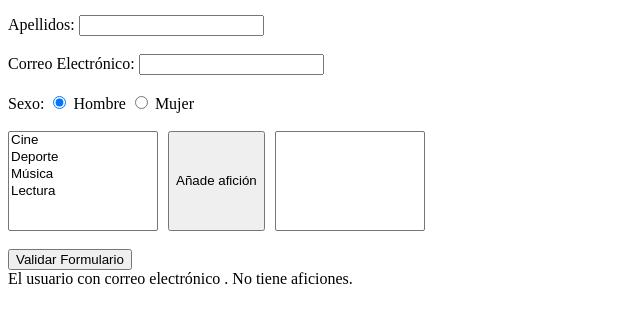
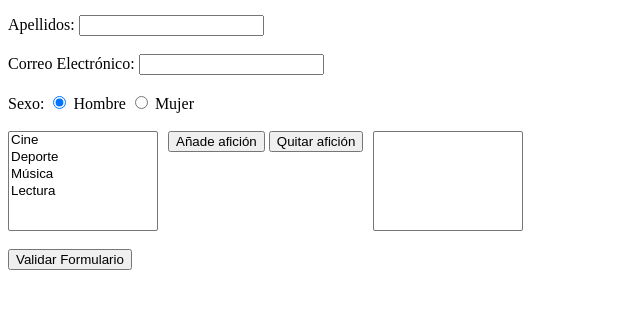
Before and after one commit to cvuser/Apuntes-TrabajoDWEC, a plain HTML site: page UT6/Ej1/index.html in a window 1280 px wide. Both pictures are taken after a click on the button "Validar Formulario". Shown: the part 104-426 px from the top of the page, without its empty margins (0-640 px from the left). Drawn offline with Linux system fonts and the light colour scheme.

Commit message:
Ej1 UT6 comprobado

```diff
--- a/UT6/Ej1/index.html
+++ b/UT6/Ej1/index.html
@@ -38,15 +38,16 @@
                 <option value="Música">Música</option>
                 <option value="Lectura">Lectura</option>
             </select>
-            <button type="button" onclick="añadirAficion()">Añade afición</button>
+            <div>
+                <button type="button" onclick="añadirAficion()">Añade afición</button>
+                <button type="button" onclick="quitarAficion()">Quitar afición</button>
+            </div>
             <select id="aficionesSeleccionadas" size="4"></select>
         </div><br>
 
         <button type="button" onclick="validarFormulario()">Validar Formulario</button>
     </form>
 
-    <div id="resultado"></div>
-
     <script src="js/ejercicio1.js"></script>
 </body>
 </html>
--- a/UT6/Ej1/js/ejercicio1.js
+++ b/UT6/Ej1/js/ejercicio1.js
@@ -1,3 +1,8 @@
+/**
+ * @author Carlos Velasco García
+ * @version 1.0
+ * @description Ejercicio 1: Validación de Formulario.
+ */
 
 function añadirAficion() {
     const aficionesDisponibles = document.getElementById('aficionesDisponibles');
@@ -12,19 +17,45 @@ function añadirAficion() {
     }
 }
 
+function quitarAficion() {
+    const aficionesDisponibles = document.getElementById('aficionesDisponibles');
+    const aficionesSeleccionadas = document.getElementById('aficionesSeleccionadas');
+    const seleccionada = aficionesSeleccionadas.value;
+
+    if (seleccionada) {
+        const option = document.createElement('option');
+        option.value = seleccionada;
+        option.textContent = seleccionada;
+        aficionesDisponibles.appendChild(option);
+
+        // Eliminar la afición seleccionada de la lista de seleccionadas
+        const opcionSeleccionada = Array.from(aficionesSeleccionadas.options).find(opt => opt.value === seleccionada);
+        if (opcionSeleccionada) {
+            aficionesSeleccionadas.removeChild(opcionSeleccionada);
+        }
+    }
+}
+
 function validarFormulario() {
     const nombre = document.getElementById('nombre').value;
     const apellidos = document.getElementById('apellidos').value;
     const email = document.getElementById('email').value;
     const sexo = document.querySelector('input[name="sexo"]:checked').value;
     const aficionesSeleccionadas = document.getElementById('aficionesSeleccionadas').options;
-    const resultado = document.getElementById('resultado');
 
+    // Validar campos obligatorios
+    if (!nombre || !apellidos || !email) {
+        alert("Por favor, complete todos los campos obligatorios.");
+        return;
+    }
+
+    // Obtener aficiones seleccionadas
     let aficiones = [];
     for (let i = 0; i < aficionesSeleccionadas.length; i++) {
         aficiones.push(aficionesSeleccionadas[i].value);
     }
 
+    // Construir el mensaje
     let mensaje = sexo === 'Hombre' ? 'El usuario ' : 'La usuaria ';
     mensaje += `${nombre} ${apellidos} con correo electrónico ${email}. `;
 
@@ -36,5 +67,6 @@ function validarFormulario() {
         mensaje += `Tiene como aficiones: ${aficiones.join(', ')}.`;
     }
 
-    resultado.textContent = mensaje;
+    // Mostrar el resultado en un alert
+    alert(mensaje);
 }
```
